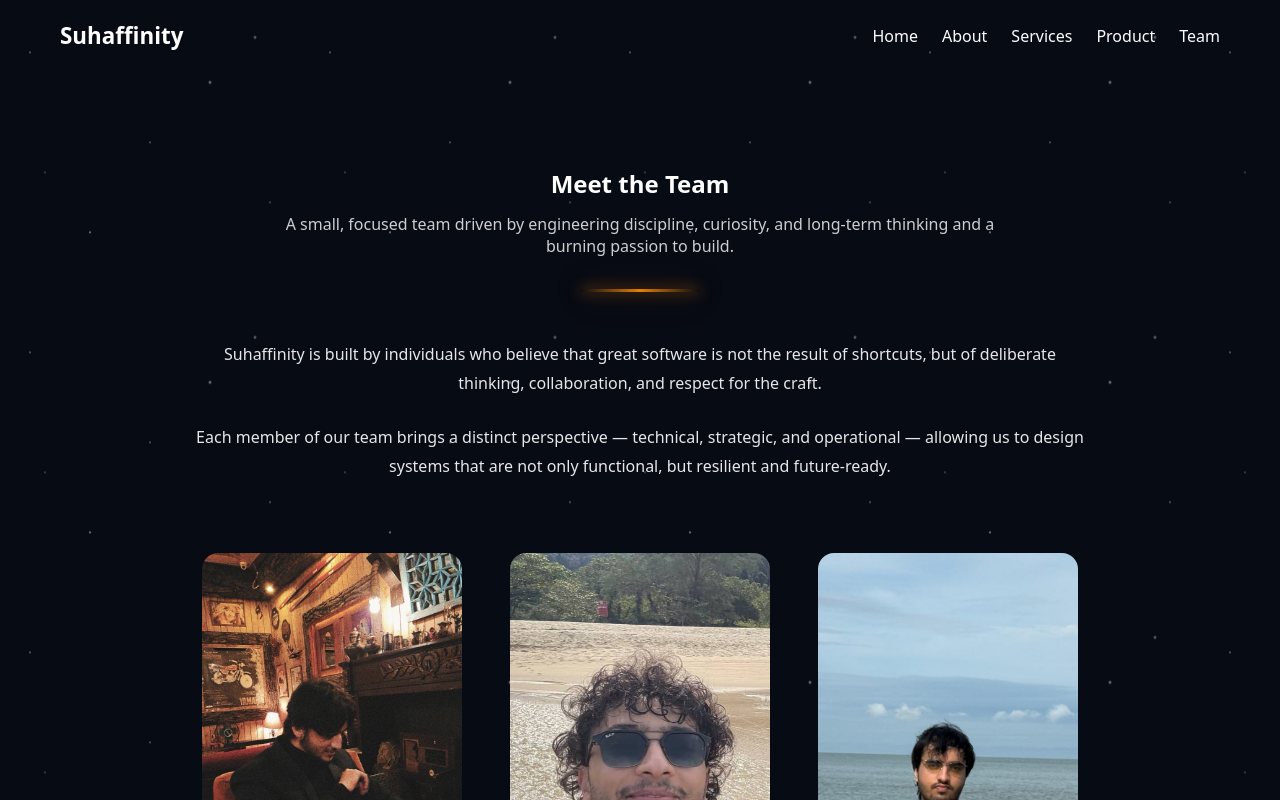
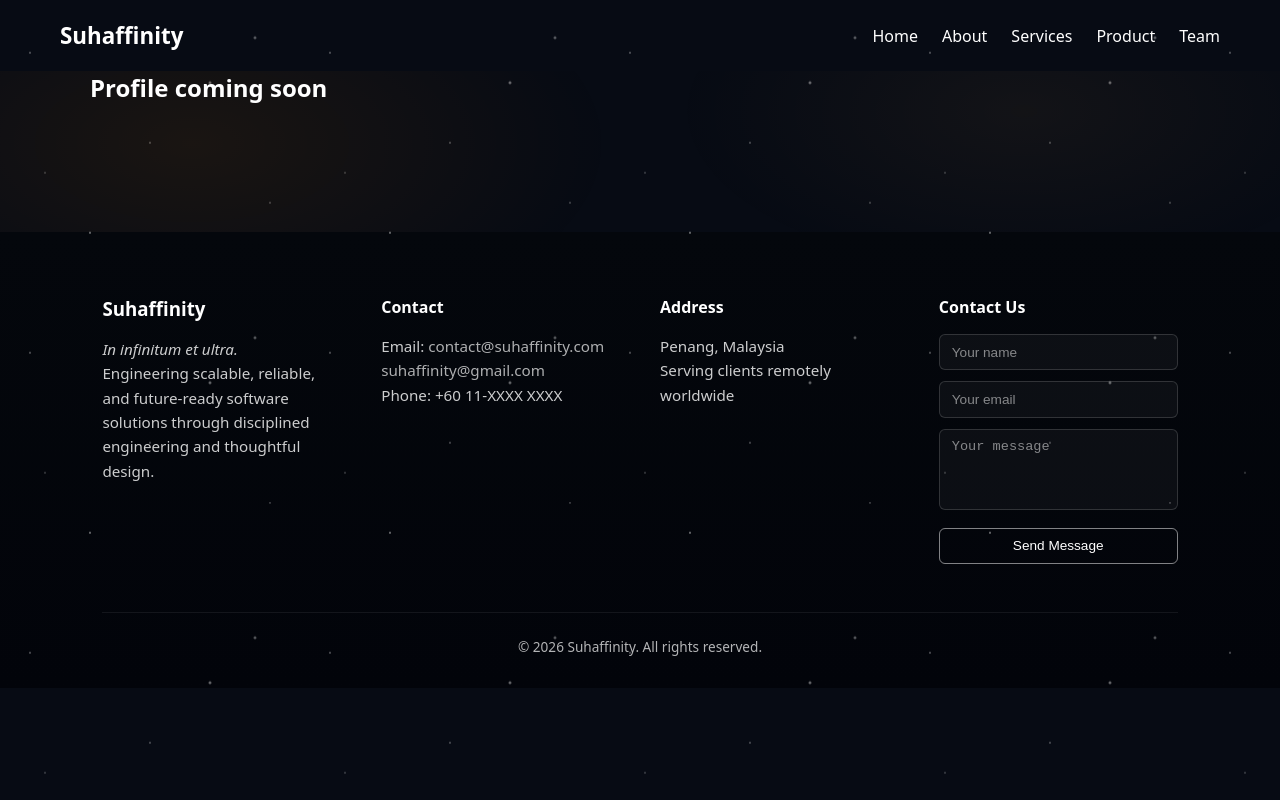
Before and after one commit to suhaff/Suhaffinity, a React (Vite) app: page /team/1 in a window 1280 px wide. Before the commit this address led to /team. Shown: the top 800 px of the page. Built offline with nearby package versions, Linux system fonts and the light colour scheme.

Commit message:
fixed the rebase issue

```diff
--- a/src/pages/Profile.jsx
+++ b/src/pages/Profile.jsx
@@ -1,107 +1,165 @@
-import { useParams, Navigate } from "react-router-dom";
+import { useParams } from "react-router-dom";
+import { useEffect } from "react";
 
-const teamData = {
+/* IMPORT IMAGES (VITE-SAFE) */
+import numaanImg from "../assets/team/numaan.jpg";
+import luqmanImg from "../assets/team/luqman.jpg";
+import razaImg from "../assets/team/raza.jpg";
+
+/* ===============================
+   TEAM DATA
+   =============================== */
+const members = {
   numaan: {
     name: "Numaan Suhaff",
     role: "Founder & CEO",
-    image: "/assets/team/numaan.jpg",
+    image: numaanImg,
     intro:
       "Computer Science student and software engineer focused on scalable systems, AI-powered applications, and long-term architectures. I created this company with people with the same passion for building to build software that lasts.",
     about: [
-      "Suhaffinity was founded through collaboration, long nights, and a shared belief that software should be built to last.",
-      "Alongside close friends and co-founders, I started this company with the intention of creating systems that scale not just technically, but philosophically — systems that can grow, adapt, and remain meaningful over time.",
-      "My work focuses on clean architecture, intelligent systems, and designing software with a long horizon in mind."
+      "Suhaffinity was founded through long nights, collaboration, and a shared belief that software should be built to last. I started this company with the intention of creating systems that scale not just technically, but philosophically — systems that can grow, adapt, and remain meaningful over time.",
+      "My work emphasizes clean architecture, thoughtful abstractions, and intelligent systems that balance research with real-world usability."
     ],
-    links: [
-      { label: "Website", url: "https://numaansuhaff.xyz" },
-      { label: "LinkedIn", url: "https://www.linkedin.com/in/numaansuhaff" },
-      { label: "GitHub", url: "https://github.com/suhaff" },
-      { label: "Email", url: "mailto:numaansuhaff@suhaffinity.com" }
-    ]
+    experience:
+      "My experience spans AI research, full-stack development, distributed systems, and experimental software. I have built continual learning anomaly detection systems using Vision Transformers, real-time sentiment analysis APIs, collaborative platforms, and interactive narrative-driven applications.",
+    passion:
+      "I am deeply passionate about long-term thinking in software — designing systems that age gracefully, remain maintainable, and respect both users and engineers. I enjoy exploring the intersection between artificial intelligence, system design, and human-centered technology. I love to build and create things that push the boundaries of what's possible. If I were Icarus's engineer, I would have built him wings that could adjust to the altitude automatically.",
+    links: {
+      website: "https://numaansuhaff.xyz",
+      linkedin: "https://www.linkedin.com/in/numaansuhaff",
+      github: "https://github.com/suhaff",
+      email: "mailto:numaansuhaff@suhaffinity.com"
+    }
   },
 
   luqman: {
     name: "Luqmaan Hyder",
-    role: "Co-Founder & CFO",
-    image: "/assets/team/luqman.jpg",
+    role: "Co-founder & CFO",
+    image: luqmanImg,
     intro:
-      "Backend-focused engineer with a strong interest in system reliability, data integrity, and sustainable technical growth.",
+      "A computer science student who is a strategic thinker focused on financial planning, sustainability, and operational structure. I know how to use money so that it works for us.",
     about: [
-      "Luqmaan co-founded Suhaffinity with a focus on building financially and technically sustainable systems.",
-      "He plays a key role in backend development, infrastructure planning, and ensuring that the company grows responsibly without compromising engineering quality.",
-      "With a strong analytical mindset, Luqmaan bridges engineering decisions with long-term operational and financial stability."
+      "I played a critical role in shaping the long-term stability of Suhaffinity. With a strong focus on financial discipline and strategic planning, I ensure that innovation is supported by sustainable execution.",
+      "My perspective bridges ambition with realism, enabling the team to pursue bold ideas without losing operational clarity. I know ideas can somehow feel overwhelming, but with the right financial structure and guidance anything is possible. I will take your ideas, no matter how big they are and turn them into reality."
     ],
-    links: [
-      { label: "GitHub", url: "https://github.com/luqspy" },
-      { label: "Email", url: "mailto:luqmaan@suhaffinity.com" },
-      { label: "LinkedIn", url: "https://www.linkedin.com/in/luqmaanhyder/" }
-    ]
+    experience:
+      "My experience includes financial modeling, project planning, budgeting, and organizational strategy. I love to create systems that solve problems. I work closely with engineering leadership to align technical goals with long-term business sustainability. All that says is, I know how to take your business to the next level.",
+    passion:
+      "I am passionate about building companies that last, companies where creativity, discipline, and responsibility coexist. I believe strong systems require both technical and financial intelligence and a way to regulate passion. If I had been Icarus's financial advisor, he would have never flown too close to the sun.",
+    links: {
+      linkedin: "#",
+      email: "#"
+    }
   },
 
   raza: {
     name: "Raza Momin",
-    role: "Co-Founder & COO",
-    image: "/assets/team/raza.jpg",
+    role: "Co-founder & COO",
+    image: razaImg,
     intro:
-      "UI/UX designer and operations lead passionate about clarity, usability, and execution.",
+      "A computer science student with operations-focused leader abilities ensuring execution, coordination, and delivery across teams. The glue that holds everything together.",
     about: [
-      "Raza co-founded Suhaffinity with a strong focus on design quality and operational execution.",
-      "He ensures that complex systems are presented through clean, intuitive interfaces that users actually enjoy using.",
-      "Beyond design, Raza manages day-to-day operations, helping translate vision into consistent delivery."
+      "I oversee operations and execution at Suhaffinity, translating vision into action. I ensure that projects move efficiently from idea to implementation without sacrificing quality.",
+      "My role is central to maintaining alignment between planning, development, and delivery. I believe in quality over quantity, and I work to create processes that enable engineers to focus on what they do best — building great software."
     ],
-    links: [
-      { label: "Portfolio", url: "https://raza.design" },
-      { label: "Email", url: "mailto:raza@suhaffinity.com" }
-    ]
+    experience:
+      "With experience in operations management, coordination, and workflow optimization, I focus on removing friction from processes and enabling engineers to do their best work. I make sure that all parts of the organization work together seamlessly to deliver high-quality results on time.",
+    passion:
+      "I am driven by structure, clarity, and efficiency. I am passionate about building environments where teams collaborate smoothly and complex systems remain manageable. I have a great deal of experience in UI/UX design as well, ensuring that user needs are always front and center. If I were in charge of Icarus's flight plan, he would know if he was flying too high or too low at all times.",
+    links: {
+      linkedin: "#",
+      email: "#"
+    }
   }
 };
 
+/* ===============================
+   PROFILE PAGE
+   =============================== */
 export default function Profile() {
   const { slug } = useParams();
-  const member = teamData[slug];
+  const member = members[slug];
 
-  // Safety: redirect if slug not found
-  if (!member) return <Navigate to="/team" replace />;
+  useEffect(() => {
+    window.scrollTo(0, 0);
+  }, [slug]);
+
+  if (!member) {
+    return (
+      <section className="member-page">
+        <div className="member-container">
+          <h1>Profile coming soon</h1>
+        </div>
+      </section>
+    );
+  }
 
   return (
-    <section className="profile-page">
+    <section className="member-page">
+      <div className="member-container">
 
         {/* HERO */}
-      <div className="profile-hero">
+        <div className="member-hero">
+          <div className="member-photo-wrap">
             <img
               src={member.image}
               alt={member.name}
-          className="profile-photo"
+              className="member-photo"
             />
+          </div>
 
-        <div className="profile-intro">
+          <div className="member-intro">
             <h1>{member.name}</h1>
-          <h2>{member.role}</h2>
+            <h2>{member.role} — Suhaffinity</h2>
             <p>{member.intro}</p>
           </div>
         </div>
 
-      {/* ABOUT */}
-      <div className="profile-section">
+        {/* CONTENT */}
+        <div className="member-content">
+
+          <section>
             <h3>About</h3>
-        {member.about.map((text, index) => (
-          <p key={index}>{text}</p>
+            {member.about.map((text, i) => (
+              <p key={i}>{text}</p>
             ))}
+          </section>
+
+          <section>
+            <h3>Experience & Work</h3>
+            <p>{member.experience}</p>
+          </section>
+
+          <section>
+            <h3>Passion & Vision</h3>
+            <p>{member.passion}</p>
+          </section>
+
+          <section className="member-links-section">
+            <h3>Contact & Links</h3>
+            <div className="member-links">
+              {member.links.website && (
+                <a href={member.links.website} target="_blank" rel="noreferrer">
+                  Website
+                </a>
+              )}
+              {member.links.linkedin && (
+                <a href={member.links.linkedin} target="_blank" rel="noreferrer">
+                  LinkedIn
+                </a>
+              )}
+              {member.links.github && (
+                <a href={member.links.github} target="_blank" rel="noreferrer">
+                  GitHub
+                </a>
+              )}
+              {member.links.email && (
+                <a href={member.links.email}>Email</a>
+              )}
             </div>
+          </section>
 
-      {/* LINKS */}
-      <div className="profile-section">
-        <h3>Portfolio & Links</h3>
-        <ul className="profile-links">
-          {member.links.map((link, index) => (
-            <li key={index}>
-              {link.label}:{" "}
-              <a href={link.url} target="_blank" rel="noreferrer">
-                {link.url.replace("https://", "")}
-              </a>
-            </li>
-          ))}
-        </ul>
+        </div>
       </div>
     </section>
   );
```
Lines whose indentation alone changed are shown as unchanged.
